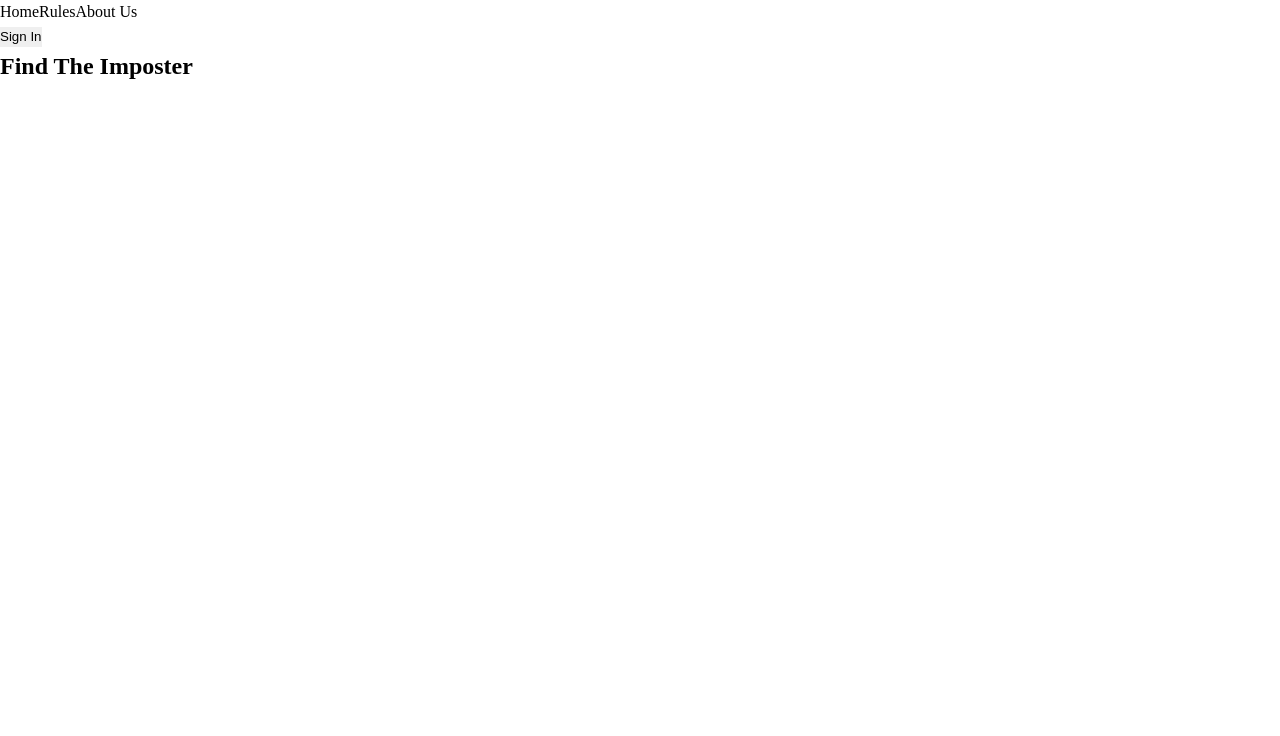
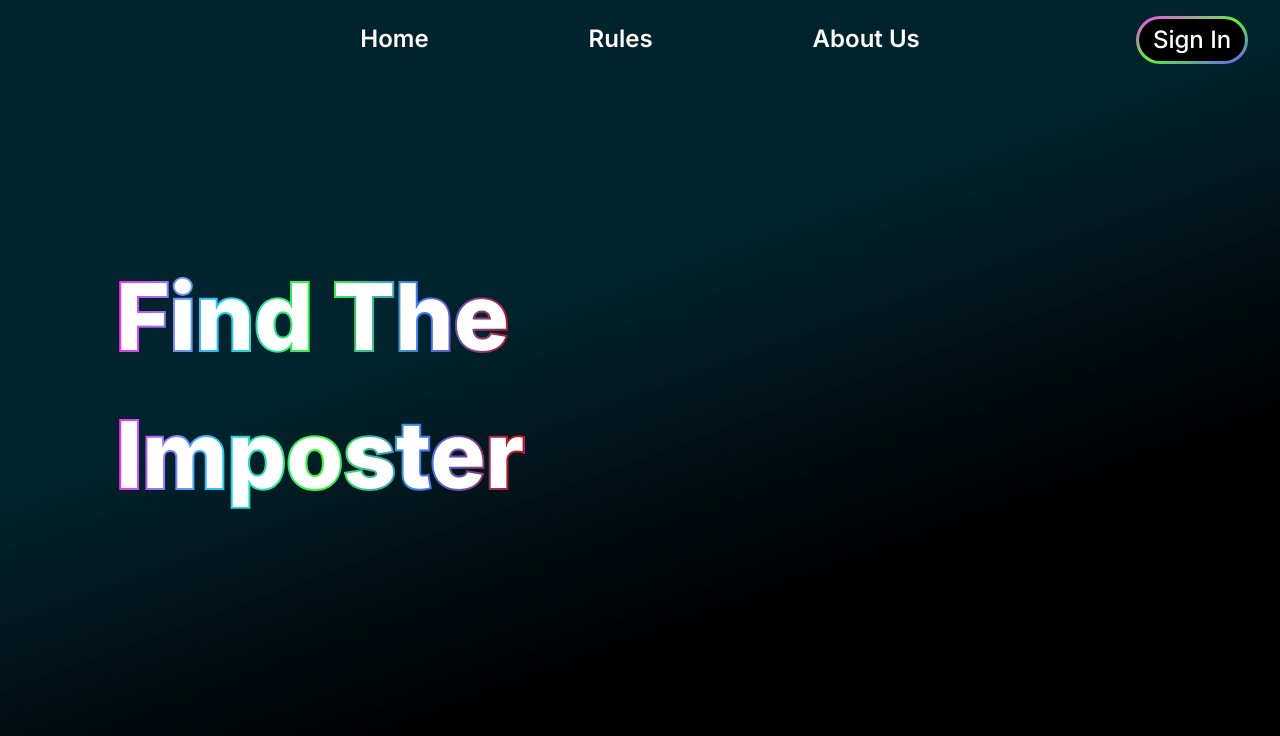
Before and after one commit to tejjusbhat/AI-mposter, a React (Vite) app: page / in a window 1280 px wide. Shown: the top 736 px of the page. Built offline with nearby package versions, Linux system fonts and the light colour scheme; no server answers.

Commit message:
adds styling to chatroom page

```diff
--- a/src/components/ChatroomCreate.tsx
+++ b/src/components/ChatroomCreate.tsx
@@ -19,6 +19,12 @@ export default function ChatroomCreate(props: ChatroomCreateProps) {
     setChatroomName("");
   }
 
+  function handleChange(event: React.ChangeEvent<HTMLInputElement>) {
+    if (event.target.value.length <= 12) {
+      setChatroomName(event.target.value);
+    }
+  }
+
   return (
     <div
       className="chatroomCreate"
@@ -35,7 +41,7 @@ export default function ChatroomCreate(props: ChatroomCreateProps) {
           <input
             type="text"
             value={newChatroomName}
-            onChange={(event) => setChatroomName(event.target.value)}
+            onChange={(event) => handleChange(event)}
           />
           <button
             type="submit"
--- a/src/components/ChatroomPage.tsx
+++ b/src/components/ChatroomPage.tsx
@@ -2,7 +2,6 @@ import { useQuery } from "convex/react";
 import { api } from "../../convex/_generated/api";
 import { Id } from "../../convex/_generated/dataModel";
 import { useNavigate } from "react-router-dom";
-import Badge from "./Badge";
 import SendMessage from "./SendMessage";
 import Message from "./Message";
 
@@ -19,9 +18,10 @@ export default function ChatroomPage(props: ChatroomPageProps) {
   const navigate = useNavigate();
 
   return (
-    <div>
-      <h1>{props.creator}</h1>
-      <Badge />
+    <div className="chatroomPage">
+      <div className="container">
+        <div className="chatroomHeader">
+          <span>{props.name}</span>
           <button
             onClick={() => {
               navigate(`/`);
@@ -29,12 +29,13 @@ export default function ChatroomPage(props: ChatroomPageProps) {
           >
             Back
           </button>
+        </div>
         <div className="messageBox">
           {messages.map((message) => (
             <Message
               key={message._id.toString()}
               id={message._id}
-            sender={message.sender}
+              sender={"Anonymous"}
               content={message.content}
               sentAt={new Date(message._creationTime)}
               likes={message.likes}
@@ -43,5 +44,6 @@ export default function ChatroomPage(props: ChatroomPageProps) {
         </div>
         <SendMessage chatroomId={props.chatroomId} />
       </div>
+    </div>
   );
 }
--- a/src/components/Home.tsx
+++ b/src/components/Home.tsx
@@ -16,10 +16,11 @@ export const Home = (): JSX.Element => {
         </nav>
         <div className="label">
             <div className="find-the-imposter">
-                <h1>
+                <span>
                     Find The
+                    <br />
                     Imposter
-                </h1>
+                </span>
             </div>
         </div>
       </section>
--- a/src/components/Message.tsx
+++ b/src/components/Message.tsx
@@ -15,9 +15,13 @@ export default function Message(props: MessageProps) {
 
   return (
     <div className="message">
-      <span>{props.sender}:</span>
-      <span>{props.content}</span>
-      <span>{props.sentAt.toLocaleTimeString()}</span>
+      <div>
+        <div>
+          <span>{props.sender}</span>
+          <span>{props.content}</span>
+        </div>
+        <span>{props.sentAt.toLocaleTimeString()}</span>
+      </div>
       <button
         onClick={async () => {
           await likeMessage({ messageId: props.id });
--- a/src/components/SendMessage.tsx
+++ b/src/components/SendMessage.tsx
@@ -17,17 +17,20 @@ export default function SendMessage(props: {chatroomId: Id<"chatrooms">}) {
   }
 
   return (
-    <form onSubmit={(e) => handleSendMessage(e)}>
+    <div className="messageSend">
+      <form onSubmit={(e) => handleSendMessage(e)}>
       <input
+        type="text"
         value={newMessageText}
         onChange={(event) => setNewMessageText(event.target.value)}
         placeholder="Write a message…"
       />
-      <input
+      <button
         type="submit"
-        value="Send"
-        disabled={newMessageText === "" || userId === null}
-      />
+        disabled={newMessageText === "" || userId === null}>
+        {">"}
+      </button>
     </form>
+    </div>
   )
 }
--- a/src/index.css
+++ b/src/index.css
@@ -1,5 +1,9 @@
 /* reset */
-@import url("https://fonts.googleapis.com/css?family=Inter&display=swap");
+@import url("https://fonts.googleapis.com/css2?family=Inter:wght@100;500;600;800;900&display=swap");
+
+html {
+  scroll-behavior: smooth;
+}
 
 *::-webkit-scrollbar {
   display: none;
@@ -16,6 +20,151 @@
   cursor: pointer;
 }
 
+/* Home */
+.home {
+  background-color: black;
+  height: fit-content;
+  width: 100vw;
+}
+
+.home > section {
+  min-height: 100vh;
+  height: fit-content;
+  width: 100vw;
+  display: flex;
+  flex-direction: column;
+}
+
+.home .upper-section {
+  background-image: linear-gradient(160deg, #01232D 40%, #000000 70%);
+}
+.home > .upper-section > nav {
+  display: flex;
+  justify-content: center;
+  align-items: center;
+  padding: 2.5rem 2rem;
+}
+
+.home > .upper-section > nav > .text-wrapper {
+  position: absolute;
+  display: flex;
+  color: #ffffff;
+  font-family: "Inter", Helvetica;
+  font-size: 1.5rem;
+  font-weight: 600;
+}
+
+.home > .upper-section > nav > .text-wrapper > span {
+  border-bottom: transparent 0.2rem solid;
+  padding: 0 5rem;
+}
+
+.home > .upper-section > nav > .text-wrapper > span:hover{
+  border-bottom: #ffffff 0.2rem solid;
+}
+
+.home > .upper-section > nav button {
+  position: absolute;
+  right: 2rem;
+  padding: 0;
+  border: 0.2rem solid transparent;
+  border-radius: 2rem;
+  background-image: linear-gradient(rgb(0, 0, 0), rgb(0, 0, 0)),
+                    linear-gradient(to bottom right, #FF44F8, #5BF33B, #685BFF);
+  background-origin: border-box;
+  background-clip: content-box, border-box;
+  height: 3rem;
+  width: 7rem;
+  color: #ffffff;
+  font-family: "Inter", Helvetica;
+  font-size: 24px;
+  font-weight: 500;
+}
+
+.home > .upper-section > nav button:hover {
+  background-image: linear-gradient(white, white),
+                    linear-gradient(to bottom right, #685BFF, #FF44F8, #5BF33B);
+  color: #000000;
+}
+
+.home > .upper-section .find-the-imposter {
+  display: flex;
+  flex-direction: column;
+  height: 70vh;
+  width: 50vw;
+  justify-content: center;
+  align-items: center;
+}
+
+.home > .upper-section .find-the-imposter > span {
+  margin-top: 6rem;
+  margin-bottom: 7%;
+  background-clip: text;
+  -webkit-background-clip: text;
+  -webkit-text-stroke: 4px transparent;
+  background-image: linear-gradient(to right, #FF2BF7, #1EC9FF, #31FF2D, #3C79FF, #D00909);
+  border: 0.4rem solid transparent;
+  color: white;
+  font-family: "Inter", Helvetica;
+  font-weight: 800;
+  font-size: 5.75rem;
+}
+
+.home > .upper-section .find-the-imposter button {
+  width: 18rem;
+  height: 4rem;
+  border: 0.35rem solid transparent;
+  border-radius: 1.5rem;
+  background-image: linear-gradient(rgb(255, 255, 255), rgb(255, 255, 255)),
+                    linear-gradient(to bottom right, #FF2BF7, #3C79FF, #31FF2D, #FEE933);
+  background-origin: border-box;
+  background-clip: content-box, border-box;
+  font-family: "Inter", Helvetica;
+  font-weight: 800;
+  font-size: 1.75rem;
+}
+
+.home > .upper-section .find-the-imposter button:hover {
+  color: white;
+  background-image: linear-gradient(rgb(0, 0, 0), rgb(0, 0, 0)),
+                    linear-gradient(to bottom right, #31FF2D, #FEE933, #FF2BF7, #3C79FF);
+}
+
+.home .upper-middle-section {
+  color: white;
+}
+
+.home .lower-middle-section {
+  background-image: linear-gradient(to bottom, #01232D 25%, #000000 90%);
+  display: flex;
+  align-items: center;
+}
+
+.home .lower-middle-section span {
+  font-family: "Inter", Helvetica;
+  font-weight: 800;
+  font-size: 3rem;
+  width: 12rem;
+  color: white;
+  margin-top: 2.5rem;
+  padding-left: 2.5rem;
+  align-self: center;
+  border-bottom: white 0.3rem dashed;
+}
+
+.home .lower-middle-section .rules {
+  margin-top: 4rem;
+}
+
+.home .lower-middle-section .rules ul li{
+  color: white;
+  font-family: "Inter", Helvetica;
+  font-size: 1.5rem;
+  height: 3.5rem;
+}
+
+/* Chatroom Select */
+
 .chatroomSelect {
   min-height: 100vh;
   height: fit-content;
@@ -23,6 +172,18 @@
   display: flex;
   flex-direction: column;
   align-items: center;
+}
+
+@media screen and (max-width: 600px) {
+  .chatroomSelect > .header {
+    flex-direction: column;
+    justify-content: center;
+    align-items: center;
+  }
+
+  .chatroomSelect > .header > button {
+    margin: 1rem 0 1rem 0;
+  }
 }
 
 .chatroomSelect > .header {
@@ -50,13 +211,14 @@
 }
 
 .chatroomSelect > .text-wrapper {
+  background-clip: text;
   -webkit-background-clip: text;
   -webkit-text-stroke: 4px transparent;
   background-image: linear-gradient(to right, #cb40a4, #006f9a);
   color: #ffffff;
-  font-family: "Inter-ExtraBold", Helvetica;
+  font-family: "Inter", Helvetica;
   font-size: 3.5rem;
-  font-weight: 700;
+  font-weight: 800;
   text-align: center;
   padding: 1rem 0 1rem 0;
 }
@@ -81,6 +243,7 @@
 .chatroomIcon {
   height: 10rem;
   width: 18rem;
+  margin: 1rem 0 1rem 0;
   display: flex;
   flex-direction: column;
   align-items: center;
@@ -131,6 +294,8 @@
   background-image: linear-gradient(rgb(234, 234, 234), rgb(234, 234, 234)),
     linear-gradient(to bottom right, #44e9ff, #54ff98, #ffdb38, #ff6ed4);
 }
+
+/* Chatroom Create */
 
 .chatroomCreate {
   height: 100vh;
@@ -205,3 +370,166 @@
 .chatroomCreate .cancelButton {
   margin-top: 10rem;
 }
+
+/* Chatroom Page */
+
+.chatroomPage {
+  height: 100vh;
+  width: 100vw;
+  background-image: linear-gradient(to right, #ba3c96, #006f9a);
+  display: flex;
+  flex-direction: column;
+  justify-content: center;
+  align-items: center;
+}
+
+.chatroomPage > .container {
+  height: 90%;
+  width: 60%;
+  border-radius: 2rem;
+  background-image: linear-gradient(
+    to bottom right,
+    rgb(41, 41, 41),
+    rgb(17, 17, 17)
+  );
+  display: flex;
+  flex-direction: column;
+  align-items: center;
+}
+
+.chatroomHeader {
+  display: flex;
+  justify-content: space-between;
+  align-items: center;
+  padding: 2rem 2rem;
+  width: 80%;
+}
+
+.chatroomHeader > span {
+  color: #ffffff;
+  font-family: "Inter", Helvetica;
+  font-size: 3rem;
+  font-weight: 800;
+  color: #ffffff;
+}
+
+.chatroomHeader > button {
+  height: 3rem;
+  width: 7rem;
+  padding: 0;
+  border-radius: 1.5rem;
+  border: 0.2rem solid transparent;
+  border-radius: 2rem;
+  background-image: linear-gradient(rgb(255, 255, 255), rgb(255, 255, 255)),
+    linear-gradient(to bottom right, #44e9ff, #54ff98, #ffdb38, #ff6ed4);
+  background-origin: border-box;
+  background-clip: content-box, border-box;
+  color: #000000;
+  font-family: "Inter", Helvetica;
+  font-size: 1rem;
+  font-weight: 700;
+}
+
+.chatroomHeader button:hover {
+  background-image: linear-gradient(rgb(234, 234, 234), rgb(234, 234, 234)),
+    linear-gradient(to bottom right, #44e9ff, #54ff98, #ffdb38, #ff6ed4);
+}
+
+.messageBox {
+  height: 60%;
+  width: 80%;
+  border-radius: 1rem;
+  background-color: rgb(248, 248, 248);
+  justify-content: flex-end;
+  padding: 5px;
+  overflow-y: auto;
+}
+
+.messageBox > .message {
+  display: flex;
+  flex-direction: column;
+  justify-content: space-between;
+  margin: 1rem 0 1rem 0;
+  background-color: #ffffff;
+  padding: 0.5rem 0.5rem;
+  border-radius: 1rem;
+}
+
+.messageBox > .message > div{
+  display: flex;
+  justify-content: space-between;
+  align-items: center;
+  font-family: "Inter", Helvetica;
+  font-size: 0.75rem;
+}
+
+.messageBox > .message > div > div {
+  display: flex;
+  flex-direction: column;
+}
+
+.messageBox > .message > div > div > span:last-child {
+  font-size: 1.25rem;
+}
+
+.messageBox > .message > button {
+  background-color: transparent;
+  width: 2rem;
+  height: 1rem;
+  margin-left: 95%;
+  margin-right: 5%;
+}
+
+.messageSend {
+  height: 10%;
+  width: 80%;
+  display: flex;
+  align-items: center;
+  padding: 1rem 1rem;
+}
+
+.messageSend form {
+  width: 100%;
+  display: flex;
+  justify-content: space-between;
+  align-items: center;
+}
+
+.messageSend input[type=text] {
+  padding: 0.75rem 1.25rem;
+  width: 80%;
+  border: 0.2rem solid #ffffff;
+  border-radius: 1rem;
+  -webkit-transition: 0.5s;
+  transition: 0.5s;
+  outline: none;
+}
+
+.messageSend input[type=text]:focus {
+  border: 0.2rem solid #454545;
+}
+
+.messageSend button {
+  height: 2.5rem;
+  width: 5.5rem;
+  border-radius: 1.5rem;
+  border: 0.2rem solid transparent;
+  border-radius: 2rem;
+  background-image: linear-gradient(rgb(255, 255, 255), rgb(255, 255, 255)),
+    linear-gradient(to bottom right, #44e9ff, #54ff98, #ffdb38, #ff6ed4);
+  background-origin: border-box;
+  background-clip: content-box, border-box;
+  color: #000000;
+  font-family: "Inter", Helvetica;
+  font-size: 1rem;
+  font-weight: 700;
+}
+
+.messageSend button:hover {
+  background-image: linear-gradient(rgb(234, 234, 234), rgb(234, 234, 234)),
+    linear-gradient(to bottom right, #44e9ff, #54ff98, #ffdb38, #ff6ed4);
+}
+
+.messageSend button:disabled {
+  background-image: linear-gradient(rgb(203, 203, 203), rgb(255, 255, 255));
+}
```
Lines whose indentation alone changed are shown as unchanged.
